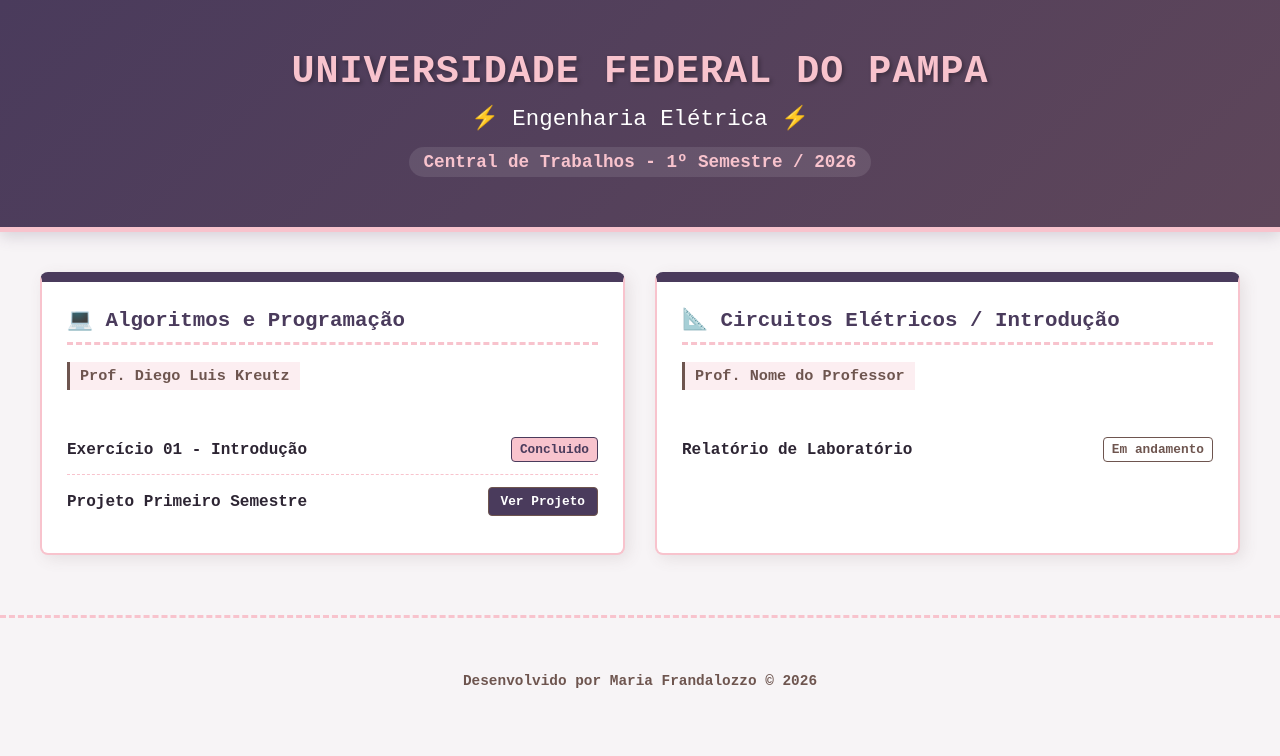
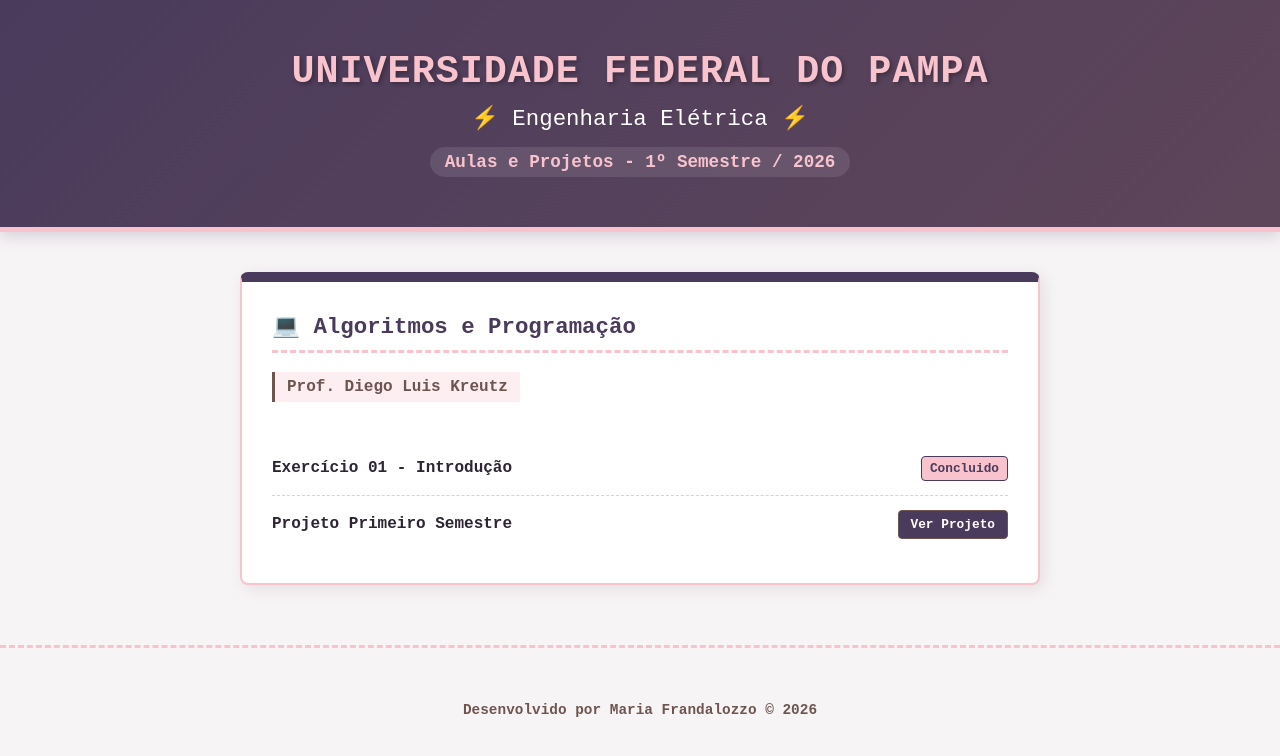
Before and after one commit to mariafrandalozzoaluno-cpu/mariafrandalozzoaluno-cpu.github.io, a plain HTML site: page index.html in a window 1280 px wide. Drawn offline with Linux system fonts and the light colour scheme.

Commit message:
Update index.html

```diff
--- a/index.html
+++ b/index.html
@@ -3,7 +3,7 @@
 <head>
     <meta charset="UTF-8">
     <meta name="viewport" content="width=device-width, initial-scale=1.0">
-    <title>Portfólio Acadêmico - Engenharia Elétrica</title>
+    <title>Portfólio Acadêmico - Algoritmos e Programação</title>
     <style>
         :root {
             --primary-purple: #4A3B5C; /* Roxo escuro aquarelável */
@@ -60,22 +60,16 @@
         }
 
         .container {
-            max-width: 1200px;
+            max-width: 800px; /* Reduzido para ficar mais centralizado por ser apenas um card */
             margin: 40px auto;
             padding: 0 20px;
-        }
-
-        .grid-materias {
-            display: grid;
-            grid-template-columns: repeat(auto-fit, minmax(320px, 1fr));
-            gap: 30px;
         }
 
         .card-materia {
             background: var(--card-bg);
             border-radius: 8px;
             box-shadow: 4px 4px 15px rgba(110, 85, 79, 0.12);
-            padding: 25px;
+            padding: 30px;
             border: 2px solid var(--accent-pink);
             border-top: 10px solid var(--primary-purple);
             transition: transform 0.2s, box-shadow 0.2s;
@@ -89,17 +83,17 @@
         .card-materia h2 {
             margin-top: 0;
             color: var(--primary-purple);
-            font-size: 1.3rem;
+            font-size: 1.4rem;
             border-bottom: 3px dashed var(--accent-pink);
             padding-bottom: 10px;
         }
 
         .professor-nome {
             color: var(--earth-brown);
-            font-size: 0.95rem;
+            font-size: 1rem;
             margin-bottom: 15px;
             background-color: var(--soft-pink);
-            padding: 5px 10px;
+            padding: 6px 12px;
             border-left: 3px solid var(--earth-brown);
             display: inline-block;
         }
@@ -107,11 +101,11 @@
         .lista-trabalhos {
             list-style: none;
             padding: 0;
-            margin: 20px 0 0 0;
+            margin: 25px 0 0 0;
         }
 
         .lista-trabalhos li {
-            padding: 12px 0;
+            padding: 14px 0;
             border-bottom: 1px dashed var(--accent-pink);
             display: flex;
             justify-content: space-between;
@@ -134,12 +128,6 @@
             background: var(--accent-pink);
             color: var(--primary-purple);
             border: 1px solid var(--primary-purple);
-        }
-
-        .status.em-andamento {
-            background: #FFFFFF;
-            color: var(--earth-brown);
-            border: 1px solid var(--earth-brown);
         }
 
         .btn-ver {
@@ -174,13 +162,11 @@
     <header>
         <h1>Universidade Federal do Pampa</h1>
         <h2>⚡ Engenharia Elétrica ⚡</h2>
-        <p>Central de Trabalhos - 1º Semestre / 2026</p>
+        <p>Aulas e Projetos - 1º Semestre / 2026</p>
     </header>
 
     <div class="container">
-        <div class="grid-materias">
-
-            <!-- MATÉRIA DE ALGORITMOS -->
+        <!-- MATÉRIA ÚNICA: ALGORITMOS E PROGRAMAÇÃO -->
         <div class="card-materia">
             <h2>💻 Algoritmos e Programação</h2>
             <div class="professor-nome">Prof. Diego Luis Kreutz</div>
@@ -195,20 +181,6 @@
                 </li>
             </ul>
         </div>
-
-            <!-- Próxima matéria -->
-            <div class="card-materia">
-                <h2>📐 Circuitos Elétricos / Introdução</h2>
-                <div class="professor-nome">Prof. Nome do Professor</div>
-                <ul class="lista-trabalhos">
-                    <li>
-                        <span>Relatório de Laboratório</span>
-                        <span class="status em-andamento">Em andamento</span>
-                    </li>
-                </ul>
-            </div>
-
-        </div>
     </div>
 
     <footer>
```
Lines whose indentation alone changed are shown as unchanged.
